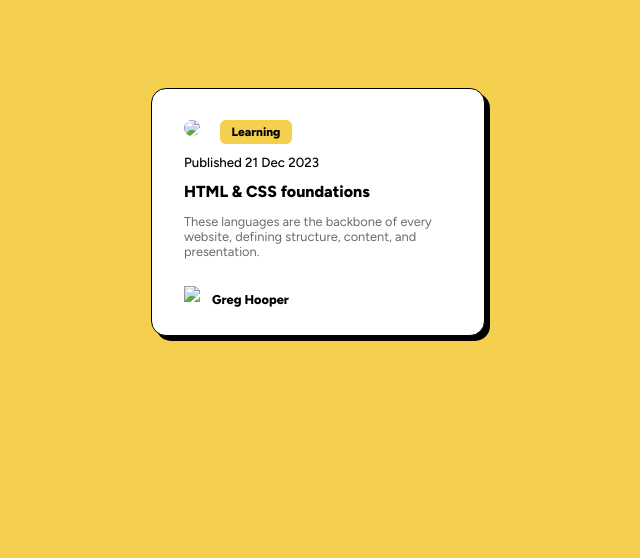
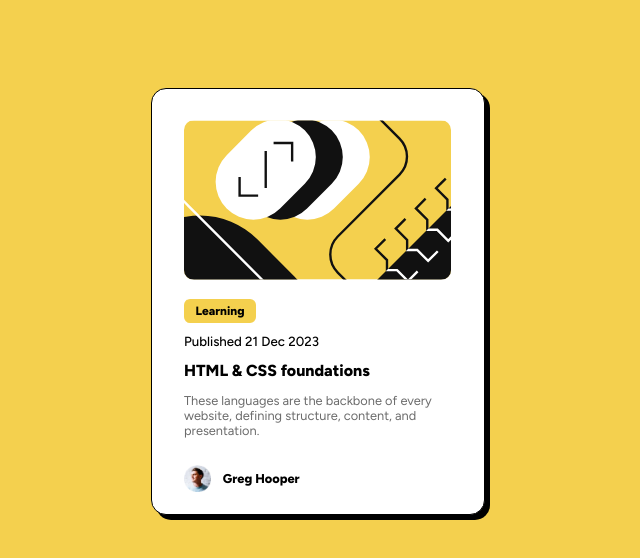
Before and after one commit to khushiweb136/Blog-Preview-Card, a plain HTML site: page index.html in a window 1280 px wide. Shown: the whole page, without its empty margins (322-962 px from the left). Drawn offline with Linux system fonts and the light colour scheme; the site is published under a folder, as on GitHub Pages, so addresses that start at the root find nothing.

Commit message:
Update image paths to use relative URLs

```diff
--- a/index.html
+++ b/index.html
@@ -107,7 +107,7 @@
 </head>
 <body>
   <div class="card-container">
-  <img src="/assets/images/illustration-article.svg" class="illusimg">
+  <img src="./assets/images/illustration-article.svg" class="illusimg">
   <button class="btn">Learning</button>
 
   <h5 class="h5">Published 21 Dec 2023</h5>
@@ -116,7 +116,7 @@
 
   <p class="para">These languages are the backbone of every website, defining structure, content, and presentation.</p>
 
-  <div class="author-container"><img src="/assets/images/image-avatar.webp" class="avataar">
+  <div class="author-container"><img src="./assets/images/image-avatar.webp" class="avataar">
   <p class="name">Greg Hooper</p>
   </div>
 
```
